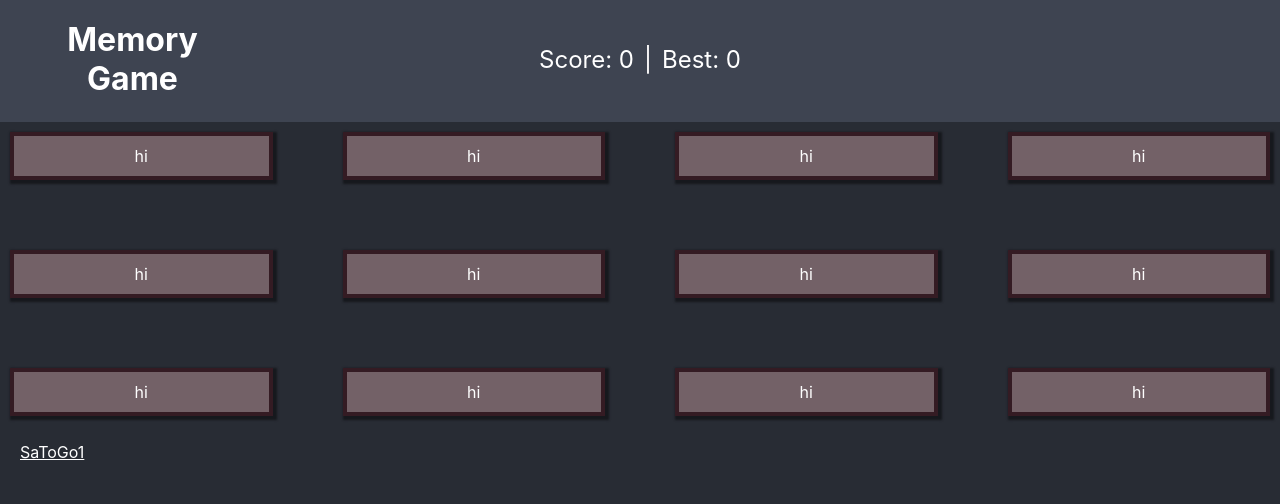
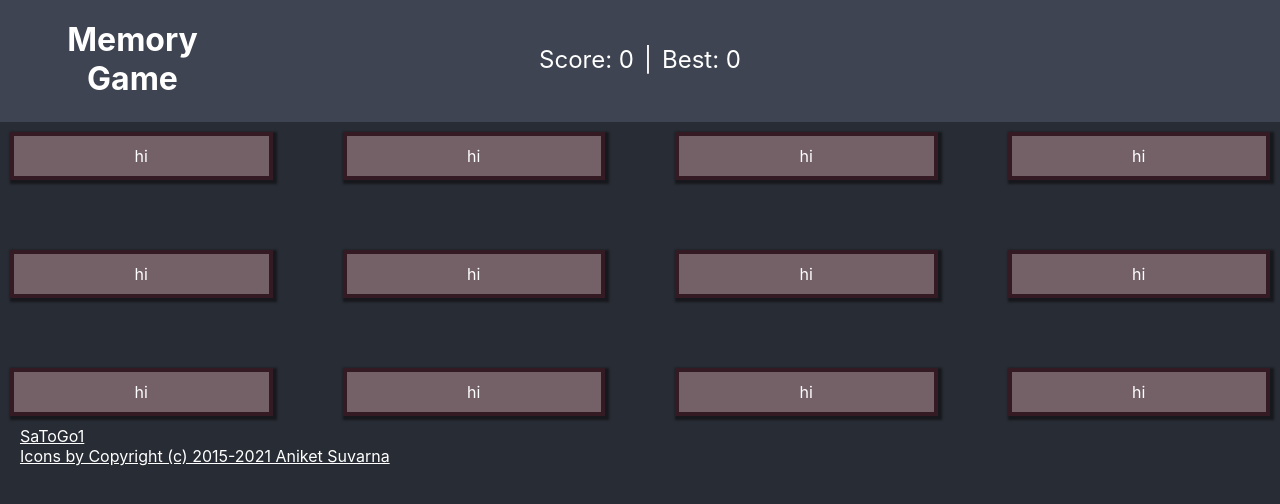
Before and after one commit to SaToGo1/memory-card, a React (Create React App) app: page / in a window 1280 px wide. Shown: the top 504 px of the page. Built offline with nearby package versions, Linux system fonts and the light colour scheme.

Commit message:
Modified Footer so it shows copyright.
shows the copyright of the icons that are not yet added to the page.

```diff
--- a/src/components/Footer.js
+++ b/src/components/Footer.js
@@ -3,7 +3,8 @@ const Footer = () => {
 
     return (
         <footer style={footerStyle()}>
-            <a style={whiteStyle()} href="https://github.com/SaToGo1"><p>SaToGo1</p></a>
+            <a style={whiteStyle()} href="https://github.com/SaToGo1"><p style={noMarginStyle()}>SaToGo1</p></a>
+            <a style={whiteStyle()} href="https://boxicons.com/"><p style={noMarginStyle()}>Icons by Copyright (c) 2015-2021 Aniket Suvarna</p></a>
         </footer>
     )
 }
@@ -13,10 +14,11 @@ export default Footer;
 const footerStyle = () => {
     return {
         display: "flex",
+        flexDirection: "column",
+        alignItems: "flex-start",
         color: "white",
-        marginRight: "auto",
         marginLeft: "20px",
-        height: "20px",
+        minHeight: "20px",
     }
 }
 
@@ -25,3 +27,9 @@ const whiteStyle = () => {
         color: "white",
     }
 }
+
+const noMarginStyle = () => {
+    return {
+        margin: "0",
+    }
+}
```
